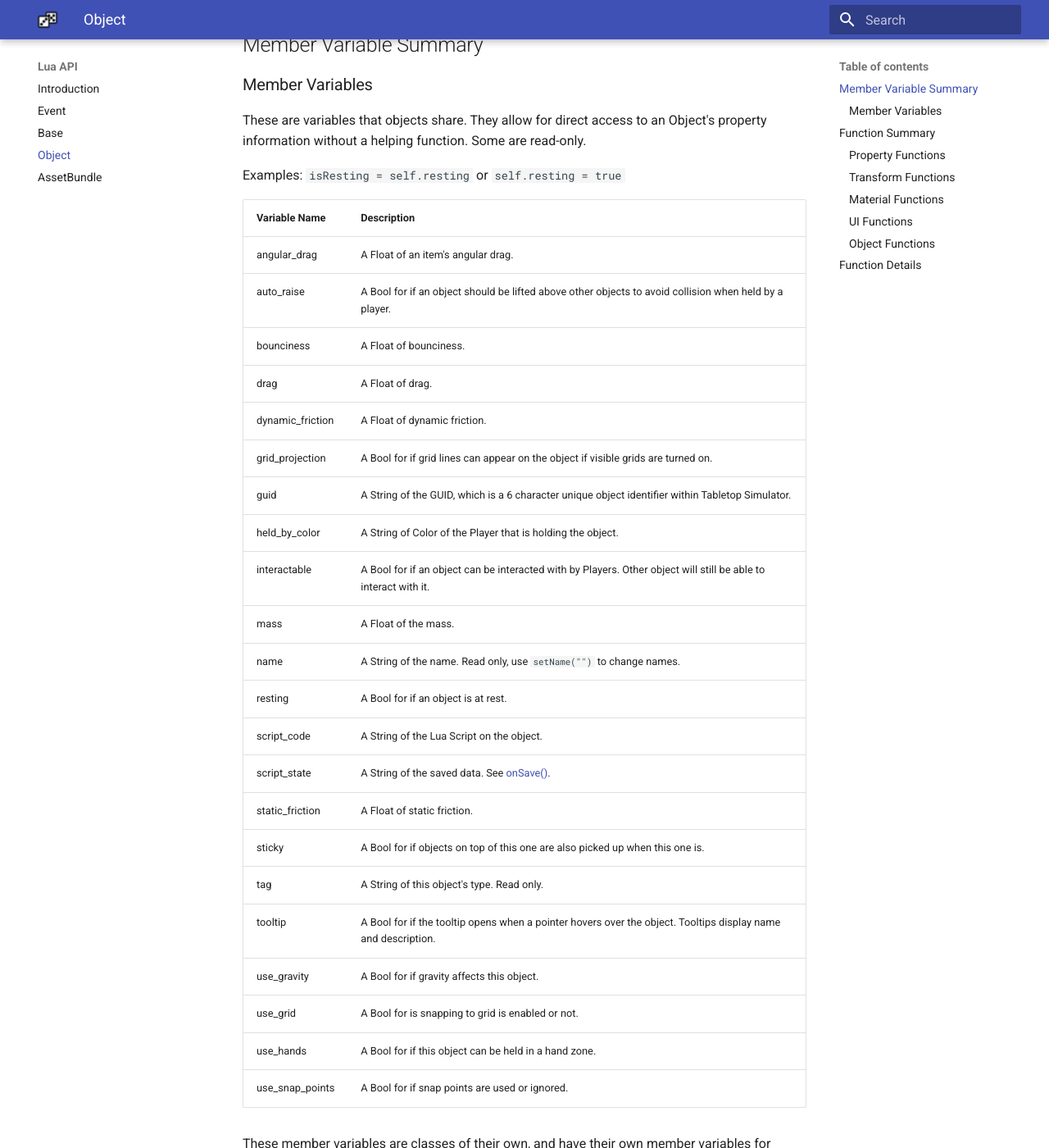
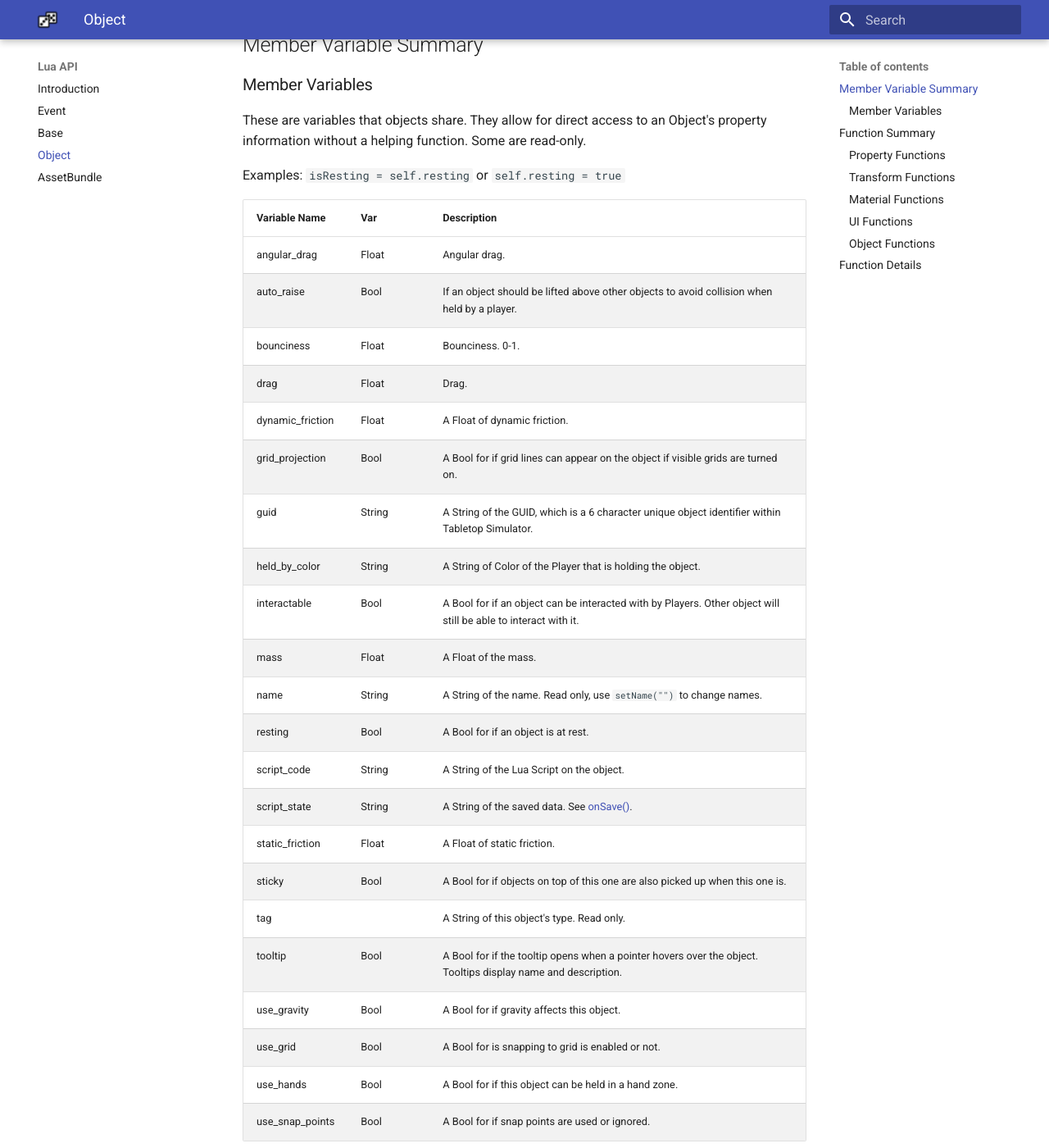
Before and after one commit to MisterStump/TTS-Scripting-Doc, an MkDocs documentation site: the page built from docs/object.md, in a window 1280 px wide and 1400 px high, scrolled down 442 px. Shown: the whole window at 82% size. Built offline with MkDocs 1.6.1 and Material for MkDocs 9.7.7, drawn with Linux system fonts in a browser that asks for light colours; old or Windows-style settings are respelled for this version of MkDocs.

Commit message:
Initial Commit

```diff
--- a/docs/css/base.css
+++ b/docs/css/base.css
@@ -10,6 +10,13 @@ html body div.md-container div.md-main__inner div.md-sidebar--primary {
 }
 */
 
+/*Nowrap on first row of tables*/
 html body div.md-container table tr td:first-child {
     white-space: nowrap;
 }
+
+/*Highlight on mouseover
+html body div.md-container table tr:hover {background-color: #f5f5f5;}*/
+
+/*Striped tables*/
+html body div.md-container table tr:nth-child(even) {background-color: #f2f2f2;}
--- a/docs/object.md
+++ b/docs/object.md
@@ -11,6 +11,31 @@ The Object class represents any entity within tabletop simulator. Once you have
 These are variables that objects share. They allow for direct access to an Object's property information without a helping function. Some are read-only.
 
 Examples: `isResting = self.resting` or `self.resting = true`
+
+Variable Name | Var | Description
+-- | -- | --
+angular_drag | Float | Angular drag.
+auto_raise | Bool | If an object should be lifted above other objects to avoid collision when held by a player.
+bounciness | Float | Bounciness. 0-1.
+drag | Float | Drag.
+dynamic_friction | Float | A Float of dynamic friction.
+grid_projection | Bool | A Bool for if grid lines can appear on the object if visible grids are turned on.
+guid | String | A String of the GUID, which is a 6 character unique object identifier within Tabletop Simulator.
+held_by_color | String | A String of Color of the Player that is holding the object.
+interactable | Bool | A Bool for if an object can be interacted with by Players. Other object will still be able to interact with it.
+mass | Float | A Float of the mass.
+name | String | A String of the name. Read only, use `setName("")` to change names.
+resting | Bool | A Bool for if an object is at rest.
+script_code | String | A String of the Lua Script on the object.
+script_state | String | A String of the saved data. See [onSave()](event#onsave).
+static_friction | Float | A Float of static friction.
+sticky | Bool | A Bool for if objects on top of this one are also picked up when this one is.
+tag |  | A String of this object's type. Read only.
+tooltip | Bool | A Bool for if the tooltip opens when a pointer hovers over the object. Tooltips display name and description.
+use_gravity | Bool | A Bool for if gravity affects this object.
+use_grid | Bool | A Bool for is snapping to grid is enabled or not.
+use_hands | Bool | A Bool for if this object can be held in a hand zone.
+use_snap_points | Bool | A Bool for if snap points are used or ignored.
 
 Variable Name | Description
 -- | --
```
Also changed, not shown: docs/base.md (+1 -1 lines), site/404.html, site/assetbundle/index.html, site/atom/index.html, site/externaleditorapi/index.html, site/index.html, site/luaapi/index.html, site/overview/index.html, site/search/search_index.json, site/sitemap.xml.
